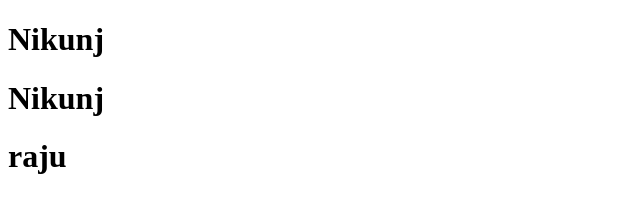
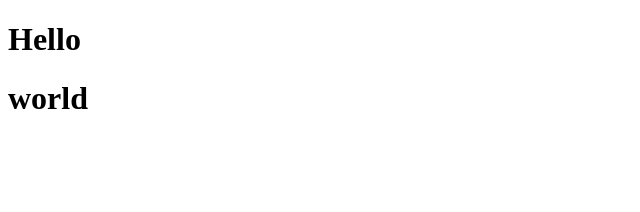
Before and after one commit to Nikunjgurjar78/gitdemo, a plain HTML site: page index.html in a window 1280 px wide. Shown: the whole page, without its empty margins (0-640 px from the left). Drawn offline with Linux system fonts and the light colour scheme.

Commit message:
Update index.html

```diff
--- a/index.html
+++ b/index.html
@@ -8,9 +8,8 @@
 <body>
 
     <div>
-        <h1>Nikunj</h1>
-        <h1>Nikunj</h1>
-         <h1>raju</h1>
+        <h1>Hello</h1>
+        <h1>world</h1>
     </div>
 </body>
 </html>
```
